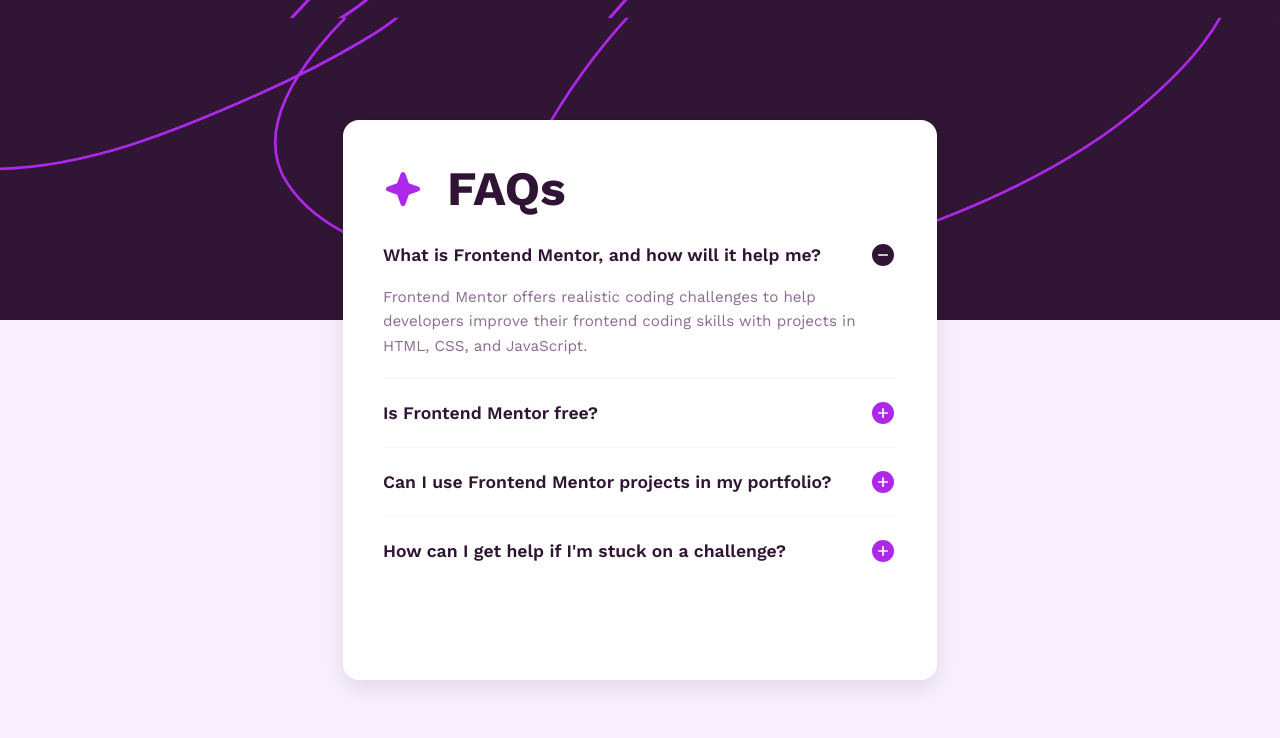
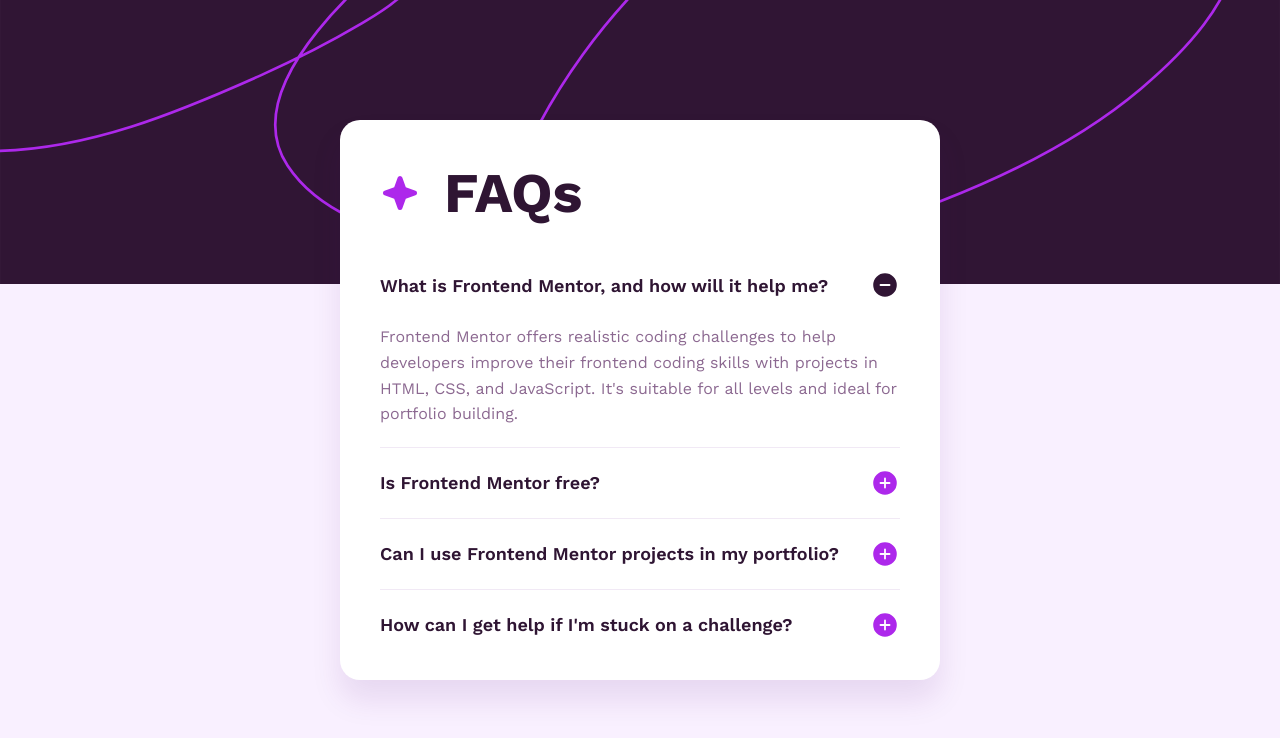
Before and after one commit to Sriya-cheruku/faq-accordion, a React (Vite) app: page / in a window 1280 px wide. Shown: the top 738 px of the page. Built offline with nearby package versions, Linux system fonts and the light colour scheme.

Commit message:
Updated project

```diff
--- a/src/App.jsx
+++ b/src/App.jsx
@@ -1,66 +1,53 @@
 import { useState } from "react";
-import "./index.css";
-
-function App() {
-  const [openIndex, setOpenIndex] = useState(0);
 
 const faqs = [
   {
     question: "What is Frontend Mentor, and how will it help me?",
     answer:
-        "Frontend Mentor offers realistic coding challenges to help developers improve their frontend coding skills with projects in HTML, CSS, and JavaScript.",
+      "Frontend Mentor offers realistic coding challenges to help developers improve their frontend coding skills with projects in HTML, CSS, and JavaScript. It's suitable for all levels and ideal for portfolio building.",
   },
   {
     question: "Is Frontend Mentor free?",
     answer:
-        "Yes, Frontend Mentor offers both free and premium coding challenges.",
+      "Yes, Frontend Mentor offers both free and premium coding challenges, with the free option providing access to a range of projects suitable for all skill levels.",
   },
   {
-      question:
-        "Can I use Frontend Mentor projects in my portfolio?",
+    question: "Can I use Frontend Mentor projects in my portfolio?",
     answer:
-        "Yes, you can use completed projects in your portfolio.",
+      "Yes, you can use projects completed on Frontend Mentor in your portfolio. It's an excellent way to showcase your skills to potential employers.",
   },
   {
-      question:
-        "How can I get help if I'm stuck on a challenge?",
+    question: "How can I get help if I'm stuck on a challenge?",
     answer:
-        "You can get help from the Frontend Mentor Discord community.",
+      "The best place to get help is inside the Frontend Mentor community. You can ask questions, share your code, and learn from how other developers approach the same challenge.",
   },
 ];
 
-  const toggleFaq = (index) => {
+function App() {
+  const [openIndex, setOpenIndex] = useState(0);
+
+  const handleToggle = (index) => {
     setOpenIndex(openIndex === index ? null : index);
   };
 
   return (
-    <main className="page">
-      <img
-        src="/images/background-pattern-desktop.svg"
-        alt=""
-        className="background-pattern"
-      />
-
-      <div className="card">
-        <h1 className="title">
-          <img
-            src="/images/icon-star.svg"
-            alt="Star Icon"
-            className="star-icon"
-          />
-          FAQs
-        </h1>
+    <main className="app">
+      <section className="faq-card">
+        <div className="faq-header">
+          <img src="/images/icon-star.svg" alt="" className="star-icon" />
+          <h1>FAQs</h1>
+        </div>
 
         <div className="faq-list">
           {faqs.map((faq, index) => (
-            <div key={index} className="faq-item">
+            <article className="faq-item" key={index}>
               <button
-                type="button"
                 className="faq-question"
-                onClick={() => toggleFaq(index)}
+                onClick={() => handleToggle(index)}
+                aria-expanded={openIndex === index}
+                aria-controls={`faq-answer-${index}`}
               >
                 <span>{faq.question}</span>
-
                 <img
                   src={
                     openIndex === index
@@ -73,14 +60,17 @@
               </button>
 
               {openIndex === index && (
-                <p className="faq-answer">
-                  {faq.answer}
-                </p>
+                <div
+                  className="faq-answer"
+                  id={`faq-answer-${index}`}
+                >
+                  <p>{faq.answer}</p>
+                </div>
               )}
-            </div>
+            </article>
           ))}
         </div>
-      </div>
+      </section>
     </main>
   );
 }
--- a/src/index.css
+++ b/src/index.css
@@ -1,4 +1,12 @@
-@import url('https://fonts.googleapis.com/css2?family=Work+Sans:wght@400;600;700&display=swap');
+@import url("https://fonts.googleapis.com/css2?family=Work+Sans:wght@400;600;700&display=swap");
+
+:root {
+  --white: hsl(0, 0%, 100%);
+  --light-pink: hsl(275, 100%, 97%);
+  --grayish-purple: hsl(292, 16%, 49%);
+  --dark-purple: hsl(292, 42%, 14%);
+  --hover-purple: hsl(281, 83%, 54%);
+}
 
 * {
   margin: 0;
@@ -6,140 +14,128 @@
   box-sizing: border-box;
 }
 
-:root {
-  --white: hsl(0, 0%, 100%);
-  --light-pink: hsl(275, 100%, 97%);
-  --grayish-purple: hsl(292, 16%, 49%);
-  --dark-purple: hsl(292, 42%, 14%);
-  --shadow: 0 0.5rem 1.5rem rgba(0, 0, 0, 0.1);
+body {
+  font-family: "Work Sans", sans-serif;
+  min-height: 100vh;
+  background-color: var(--light-pink);
+  background-image: url("/images/background-pattern-mobile.svg");
+  background-repeat: no-repeat;
+  background-size: 100% auto;
+  color: var(--dark-purple);
 }
 
-body {
-  font-family: 'Work Sans', sans-serif;
-  font-size: clamp(0.875rem, 2vw, 1rem);
-  background-color: var(--light-pink);
-  color: var(--dark-purple);
+button {
+  font: inherit;
+}
+
+.app {
   min-height: 100vh;
+  display: flex;
+  justify-content: center;
+  align-items: center;
+  padding: 9rem 1.5rem 1.5rem;
 }
-.page {
-  display: flex;
-  align-items: center;
-  justify-content: center;
-  min-height: 100vh;
+
+.faq-card {
+  width: 100%;
+  max-width: 37.5rem;
+  background-color: var(--white);
+  border-radius: 1rem;
   padding: 1.5rem;
-  position: relative;
+  box-shadow: 0 20px 30px rgba(80, 0, 118, 0.1);
+}
 
-}
-.background-pattern {
-  position: absolute;
-
-  top: 0;
-  left: 0;
-
-  width: 100%;
-  height: 320px;
-
-  background-image: url("/images/background-pattern-desktop.svg");
-  background-repeat: no-repeat;
-
-  background-size: cover;
-  background-position: center;
-
-  z-index: -1;
-}
-.card {
-  background-color: var(--white);
-  border-radius: 16px;
-  padding: 32px;
-  padding: clamp(1.5rem, 4vw, 2.5rem);
-  max-width: 37.5rem;
-  width: 594px;
-  height: 560px;
-  box-sizing: border-box;
-  box-shadow: var(--shadow);
-  position: relative;
-}
-.title {
+.faq-header {
   display: flex;
   align-items: center;
   gap: 1.5rem;
-  font-size: clamp(1.75rem, 5vw, 3rem);
-  font-weight: 700;
-  color: var(--dark-purple);
-  margin-block-end: 1.5rem;
+  margin-bottom: 1.5rem;
 }
 
 .star-icon {
-  width: clamp(1.5rem, 4vw, 2.5rem);
-  height: clamp(1.5rem, 4vw, 2.5rem);
+  width: 1.5rem;
+  height: 1.5rem;
 }
-.faq-list {
-  display: flex;
-  flex-direction: column;
+
+.faq-header h1 {
+  font-size: 2rem;
+  font-weight: 700;
 }
 
 .faq-item {
-  border-bottom: 0.0625rem solid var(--light-pink);
-  padding-block: 1.25rem;
+  padding: 1.25rem 0;
+  border-bottom: 1px solid #f1e9f5;
 }
 
 .faq-item:last-child {
   border-bottom: none;
-  padding-block-end: 0;
+  padding-bottom: 0;
 }
 
-.faq-item:first-child {
-  padding-block-start: 0;
-}
 .faq-question {
-  display: flex;
-  justify-content: space-between;
-  align-items: center;
   width: 100%;
   background: none;
   border: none;
+  display: flex;
+  align-items: center;
+  justify-content: space-between;
+  gap: 1.5rem;
+  text-align: left;
   cursor: pointer;
-  font-family: 'Work Sans', sans-serif;
-  font-size: clamp(0.875rem, 2vw, 1.1rem);
+  color: var(--dark-purple);
   font-weight: 600;
-  color: var(--dark-purple);
-  text-align: start;
-  gap: 1rem;
+  font-size: 1rem;
 }
 
 .faq-question:hover span {
-  color: hsl(281, 83%, 54%);
-}
-
-.faq-question:focus-visible {
-  outline: 0.125rem solid var(--dark-purple);
-  outline-offset: 0.25rem;
-  border-radius: 0.25rem;
+  color: var(--hover-purple);
 }
 
 .faq-icon {
-  width: 1.75rem;
-  height: 1.75rem;
   flex-shrink: 0;
+  width: 1.875rem;
+  height: 1.875rem;
 }
+
 .faq-answer {
+  margin-top: 1.5rem;
+}
+
+.faq-answer p {
   color: var(--grayish-purple);
   line-height: 1.6;
-  margin-block-start: 1rem;
-  font-size: clamp(0.8rem, 2vw, 0.95rem);
+  font-size: 0.9rem;
 }
-@media (max-width: 37.5em) {
-  .background-pattern {
-    background-image: url('/images/background-pattern-mobile.svg');
-    height: 14rem;
+
+@media (min-width: 768px) {
+  body {
+    background-image: url("/images/background-pattern-desktop.svg");
+    background-size: 100% auto;
   }
-  .card {
-    width: 100%;
-    max-width: 594px;
+
+  .app {
+    padding: 2rem;
+  }
+
+  .faq-card {
+    padding: 2.5rem;
+    border-radius: 1.25rem;
+  }
+
+  .faq-header h1 {
+    font-size: 3.5rem;
+  }
+
+  .star-icon {
+    width: 2.5rem;
+    height: 2.5rem;
+  }
+
+  .faq-question {
+    font-size: 1.125rem;
+  }
+
+  .faq-answer p {
+    font-size: 1rem;
   }
 }
-@media (prefers-reduced-motion: reduce) {
-  .faq-question {
-    transition: none;
-  }
-}
```
Lines whose indentation alone changed are shown as unchanged.
